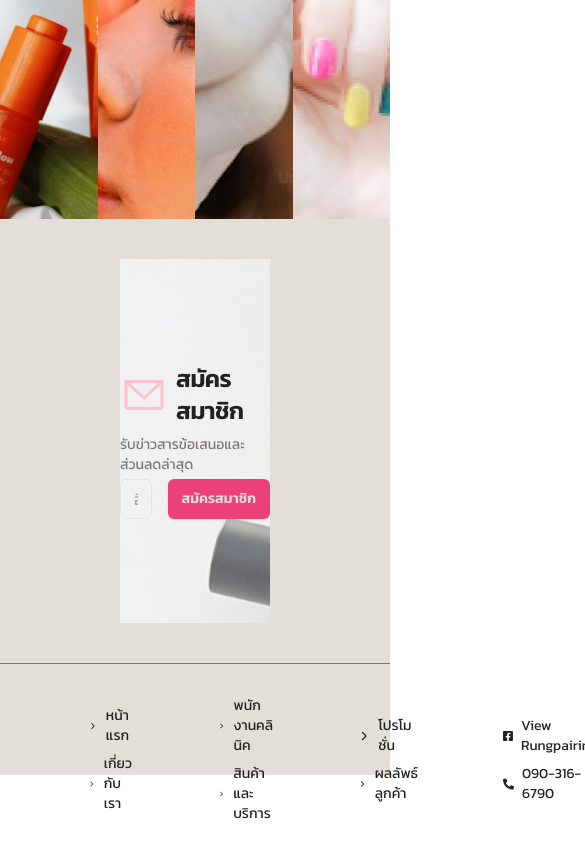
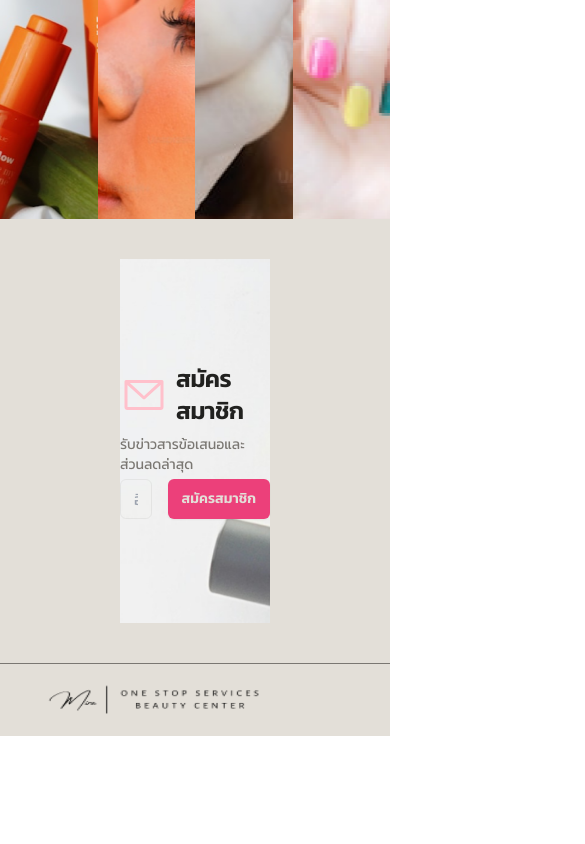
Before and after one commit to phupa1122/nextjs-project, a Next.js app: page / in a window 390 px wide. Shown: the part 4994-5838 px from the top of the page, 585 px wide, since content can reach past the window. After the commit the page ends 5730 px from the top, so only its background shows below. Built offline with nearby package versions, Linux system fonts and the light colour scheme.

Commit message:
response footer

```diff
--- a/src/app/components/footer.tsx
+++ b/src/app/components/footer.tsx
@@ -7,20 +7,20 @@ import { IoIosArrowForward } from "react-icons/io";
 
 function footer() {
     return (
-        <footer className="footer w-full bg-white1 text-black1 h-28 px-10 py-3 border-t border-gray1">
-            <div className="w-full flex items-center justify-between pl-10">
-                <aside>
+        <footer className="footer w-full bg-white1 text-black1 h-auto px-10 py-3 border-t border-gray1">
+            <div className="w-full flex items-center justify-between">
+                <aside className="w-full flex justify-items-center sm:justify-center md:justify-center xl:justify-start" >
                     <img src="/images/Logo.png" alt="Logo" className="w-60 h-12" />
                 </aside>
-                <div className="flex items-center py-5 gap-20">
-                    <nav >
-                        <div className='flex flex-col gap-2'>
-                            <div className="items-center space-x-2 inline-flex">
+                <div className="items-center gap-20 hidden lg:flex">
+                    <nav>
+                        <div className="flex flex-col gap-2">
+                            <div className="items-center space-x-2 inline-flex w-max">
                                 <IoIosArrowForward />
                                 <Link href="/" className="link link-hover text-black1 hover:text-gray1 focus:text-pink1">หน้าแรก</Link>
                             </div>
 
-                            <div className="items-center space-x-2 inline-flex">
+                            <div className="items-center space-x-2 inline-flex w-max">
                                 <IoIosArrowForward />
                                 <Link href="/about" className="link link-hover text-black1 hover:text-gray1 focus:text-pink1">เกี่ยวกับเรา</Link>
                             </div>
@@ -28,13 +28,13 @@ function footer() {
                     </nav>
 
                     <nav>
-                        <div className='flex flex-col gap-2'>
-                            <div className="items-center space-x-2 inline-flex">
+                        <div className="flex flex-col gap-2">
+                            <div className="items-center space-x-2 inline-flex w-max">
                                 <IoIosArrowForward />
                                 <Link href="/employee" className="link link-hover text-black1 hover:text-gray1 focus:text-pink1">พนักงานคลินิค</Link>
                             </div>
 
-                            <div className="items-center space-x-2 inline-flex">
+                            <div className="items-center space-x-2 inline-flex w-max">
                                 <IoIosArrowForward />
                                 <Link href="/productAndService" className="link link-hover text-black1 hover:text-gray1 focus:text-pink1">สินค้าและบริการ</Link>
                             </div>
@@ -42,13 +42,13 @@ function footer() {
                     </nav>
 
                     <nav>
-                        <div className='flex flex-col gap-2'>
-                            <div className="items-center space-x-2 inline-flex">
+                        <div className="flex flex-col gap-2">
+                            <div className="items-center space-x-2 inline-flex w-max">
                                 <IoIosArrowForward />
                                 <Link href="/promotion" className="link link-hover text-black1 hover:text-gray1 focus:text-pink1">โปรโมชั่น</Link>
                             </div>
 
-                            <div className="items-center space-x-2 inline-flex">
+                            <div className="items-center space-x-2 inline-flex w-max">
                                 <IoIosArrowForward />
                                 <Link href="/result" className="link link-hover text-black1 hover:text-gray1 focus:text-pink1">ผลลัพธ์ลูกค้า</Link>
                             </div>
@@ -56,13 +56,13 @@ function footer() {
                     </nav>
 
                     <nav>
-                        <div className='flex flex-col gap-2'>
-                            <div className="items-center space-x-2 inline-flex">
+                        <div className="flex flex-col gap-2">
+                            <div className="items-center space-x-2 inline-flex w-max">
                                 <FaFacebookSquare />
                                 <a className="text-black1">View Rungpairin</a>
                             </div>
 
-                            <div className="items-center space-x-2 inline-flex">
+                            <div className="items-center space-x-2 inline-flex w-max">
                                 <FaPhoneAlt />
                                 <a className="text-black1">090-316-6790</a>
                             </div>
@@ -70,6 +70,7 @@ function footer() {
                     </nav>
                 </div>
             </div>
+
         </footer>
     )
 }
```
